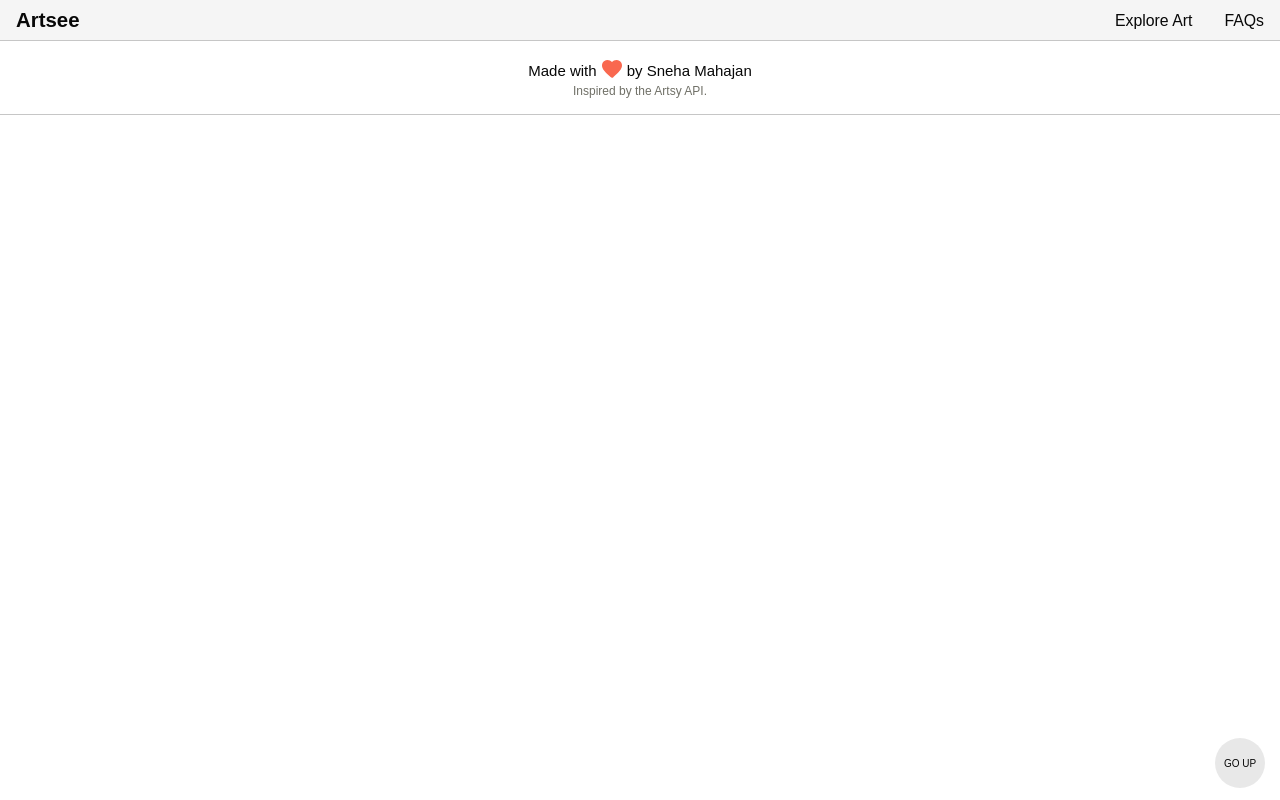
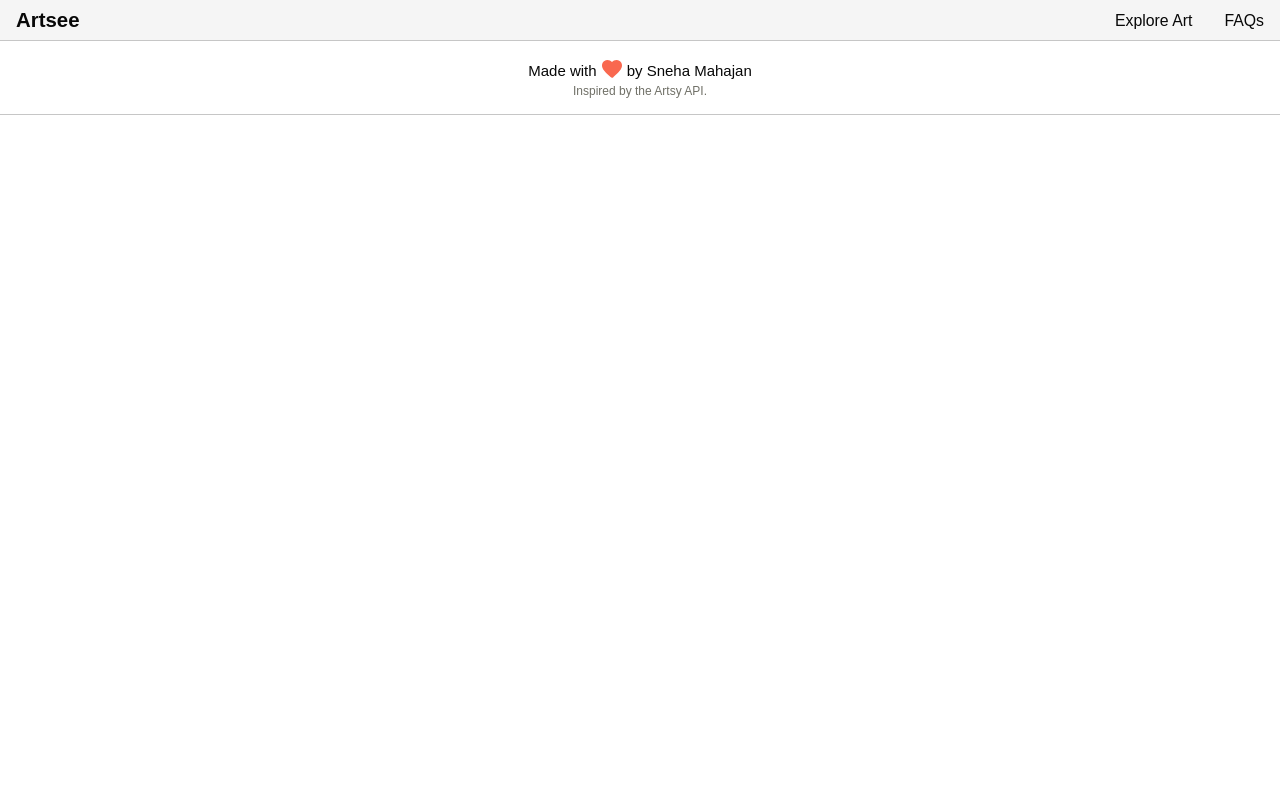
Before and after one commit to sneham-boop/artsee, a Next.js app: page / in a window 1280 px wide. Built offline with nearby package versions, Linux system fonts and the light colour scheme; a web font is replaced by a local one.

Commit message:
Use button conponent

```diff
--- a/src/components/Footer/index.js
+++ b/src/components/Footer/index.js
@@ -23,7 +23,6 @@ export default function Footer() {
       <p className={styles["coolers-text"]}>
         Inspired by the Artsy API.
       </p>
-      <Button btnText={btnText} onClick={() => handleScroll()} custom="go-up"/>
     </footer>
   );
 }
```
